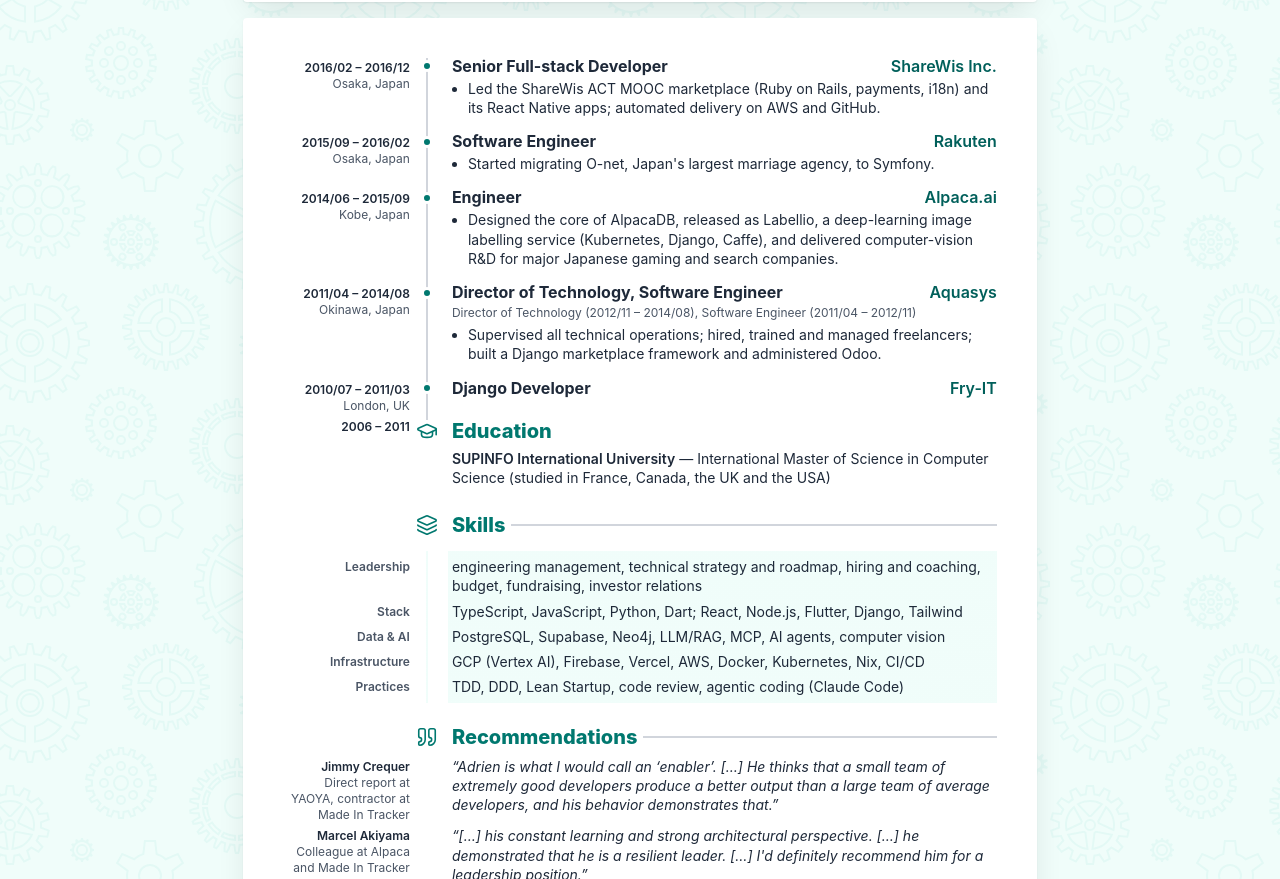
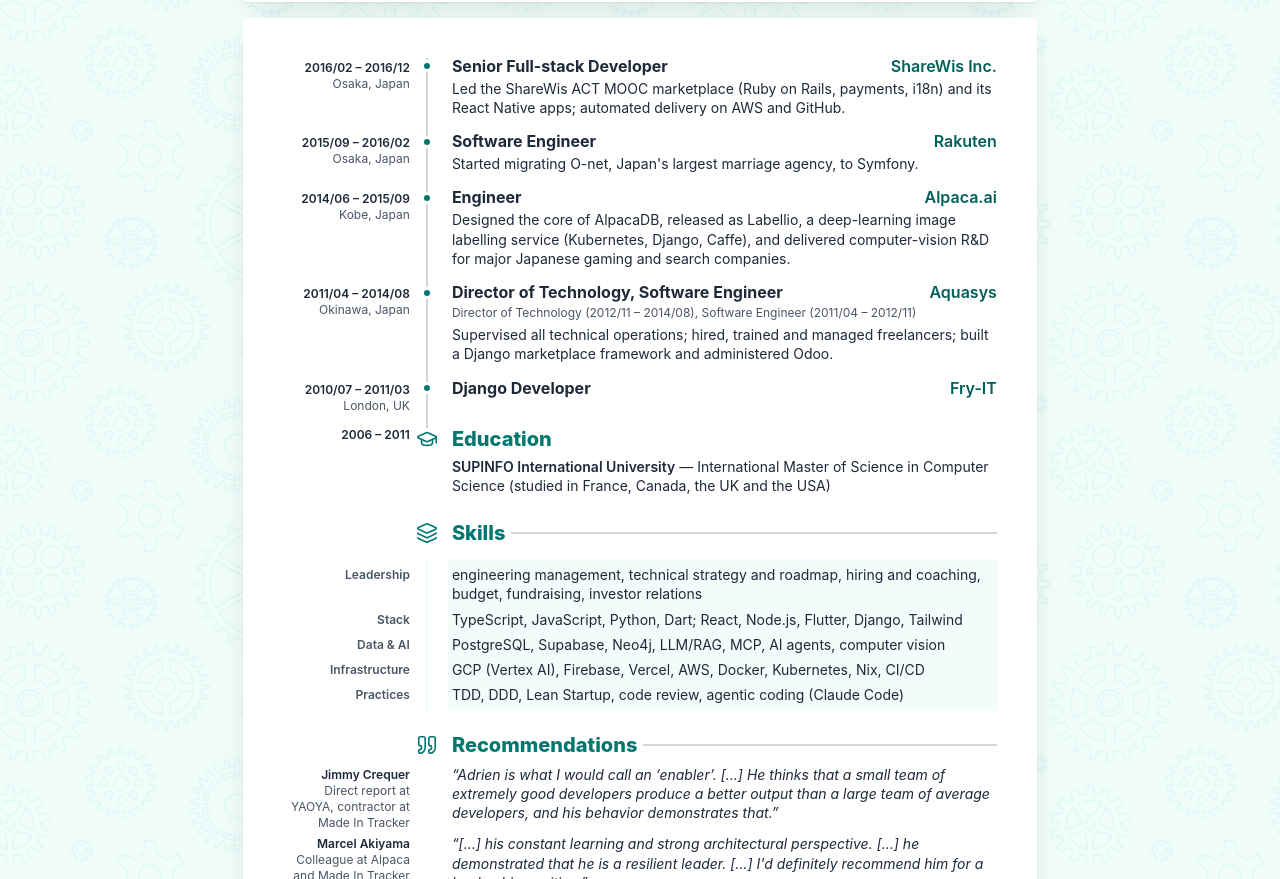
Before and after one commit to AdrienLemaire/cv, a website: page index.html in a window 1280 px wide. Shown: the part 1137-2016 px from the top of the page. Drawn offline with Linux system fonts and the light colour scheme; files whose address does not match are found by name.

Commit message:
Drop bullets on single-sentence roles

```diff
--- a/index.html
+++ b/index.html
@@ -11,7 +11,7 @@
   <meta property="og:description" content="CTO and full-stack engineer with 16 years of experience, 9 of them leading engineering, taking products from idea to production.">
   <meta property="og:url" content="https://adrienlemaire.github.io/cv/">
   <meta property="og:image" content="https://adrienlemaire.github.io/cv/assets/avatar.png">
-  <link href="dist/output.css?v=48323e36" rel="stylesheet">
+  <link href="dist/output.css?v=e9fa32a4" rel="stylesheet">
 </head>
 
 <body class="bg-teal-50 bg-[url('assets/floating-cogs.svg')] print:bg-none print:bg-white">
@@ -176,11 +176,9 @@
               <span>Senior Full-stack Developer</span>
               <a class="entry-company contact-link" href="https://share-wis.com/">ShareWis Inc.</a>
             </h3>
-            <ul class="bullets">
-              <li>Led the ShareWis ACT MOOC marketplace (Ruby on Rails, payments,
+            <p class="mt-1 text-sm leading-snug">Led the ShareWis ACT MOOC marketplace (Ruby on Rails, payments,
                 i18n) and its React Native apps; automated delivery on AWS and
-                GitHub.</li>
-            </ul>
+                GitHub.</p>
           </div>
         </article>
 
@@ -195,10 +193,8 @@
               <span>Software Engineer</span>
               <a class="entry-company contact-link" href="https://onet.co.jp/">Rakuten</a>
             </h3>
-            <ul class="bullets">
-              <li>Started migrating O-net, Japan's largest marriage agency, to
-                Symfony.</li>
-            </ul>
+            <p class="mt-1 text-sm leading-snug">Started migrating O-net, Japan's largest marriage agency, to
+                Symfony.</p>
           </div>
         </article>
 
@@ -213,12 +209,10 @@
               <span>Engineer</span>
               <a class="entry-company contact-link" href="https://alpaca.markets/">Alpaca.ai</a>
             </h3>
-            <ul class="bullets">
-              <li>Designed the core of AlpacaDB, released as Labellio, a
+            <p class="mt-1 text-sm leading-snug">Designed the core of AlpacaDB, released as Labellio, a
                 deep-learning image labelling service (Kubernetes, Django,
                 Caffe), and delivered computer-vision R&amp;D for major Japanese
-                gaming and search companies.</li>
-            </ul>
+                gaming and search companies.</p>
           </div>
         </article>
 
@@ -237,11 +231,9 @@
               (<time datetime="2012-11">2012/11</time> – <time datetime="2014-08">2014/08</time>),
               Software Engineer
               (<time datetime="2011-04">2011/04</time> – <time datetime="2012-11">2012/11</time>)</p>
-            <ul class="bullets">
-              <li>Supervised all technical operations; hired, trained and
+            <p class="mt-1 text-sm leading-snug">Supervised all technical operations; hired, trained and
                 managed freelancers; built a Django marketplace framework
-                and administered Odoo.</li>
-            </ul>
+                and administered Odoo.</p>
           </div>
         </article>
 
@@ -250,7 +242,7 @@
             <span class="font-semibold text-gray-800"><time datetime="2010-07">2010/07</time> – <time datetime="2011-03">2011/03</time></span>
             <span>London, UK</span>
           </div>
-          <div class="row-body pb-5">
+          <div class="row-body pb-7">
             <span class="entry-dot"></span>
             <h3 class="entry-title">
               <span>Django Developer</span>
```
Also changed, not shown: dist/output.css, 1 other file.
